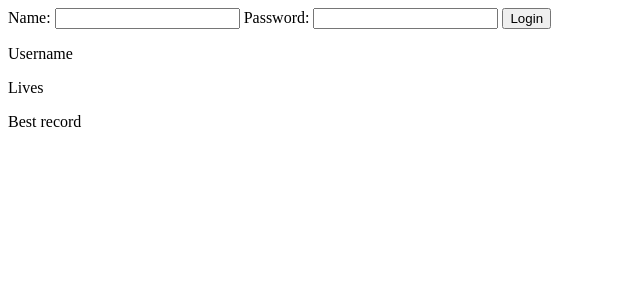
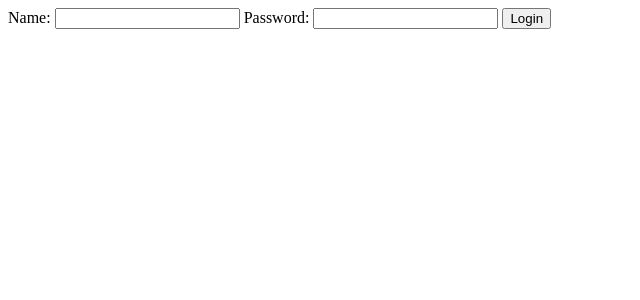
Before and after one commit to ferenc-liptay/treasue_hunter, a web app: page /fe_treasue_hunter/resources/templates/index.html in a window 1280 px wide. Shown: the top 300 px of the page, without its empty margins (0-640 px from the left). Run offline with its HTML, style and script files only (its server is not run), Linux system fonts and the light colour scheme; data that the repository does not hold is empty.

Commit message:
Update index.html

```diff
--- a/fe_treasue_hunter/resources/templates/index.html
+++ b/fe_treasue_hunter/resources/templates/index.html
@@ -56,9 +56,9 @@
             <div class="cell"></div>
         </div>
     </div>
-    <p id="name">Username</p>
-    <p id="lives">Lives</p>
-    <p id="record">Best record</p>
+    <p id="name"></p>
+    <p id="lives"></p>
+    <p id="record"></p>
     <p id="steps"></p>
     </body>
 </html>
```
